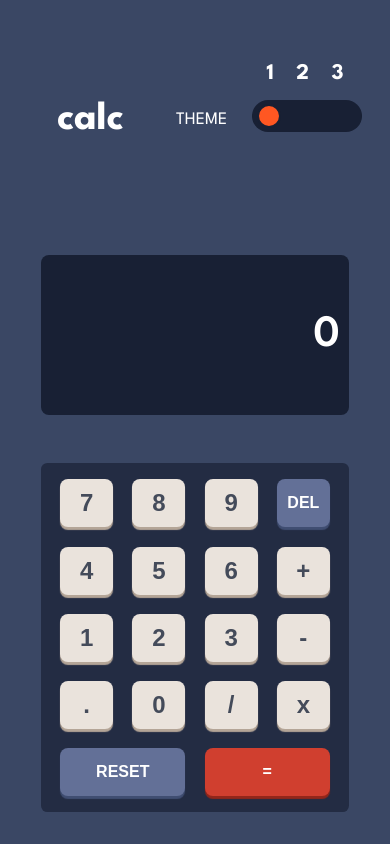
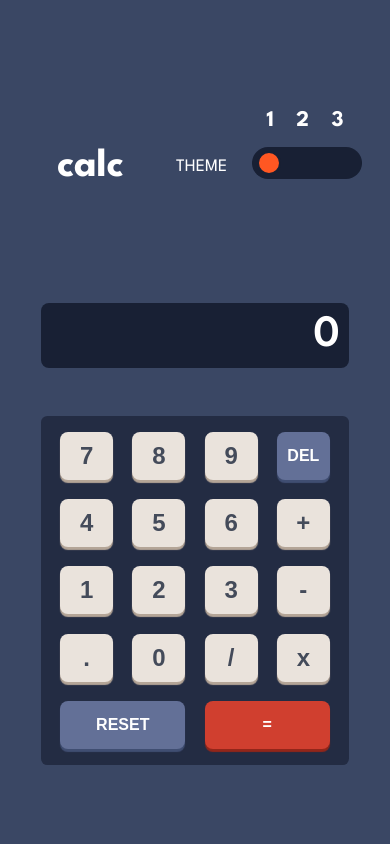
Before and after one commit to Shubhamchauhan777/Interactive-calculator-using-React, a React (Create React App) app: page / in a window 390 px wide. Built offline with nearby package versions, Linux system fonts and the light colour scheme.

Commit message:
fixed some UI changes

```diff
--- a/src/index.css
+++ b/src/index.css
@@ -598,6 +598,7 @@ background-color:  hsl(25, 98%, 40%);
 @media (max-width: 480px) {
   .main-container {
     max-width: 95%;
+    height: 85vh;
     margin: 0 auto; /* Center horizontally */
   }
 
```
